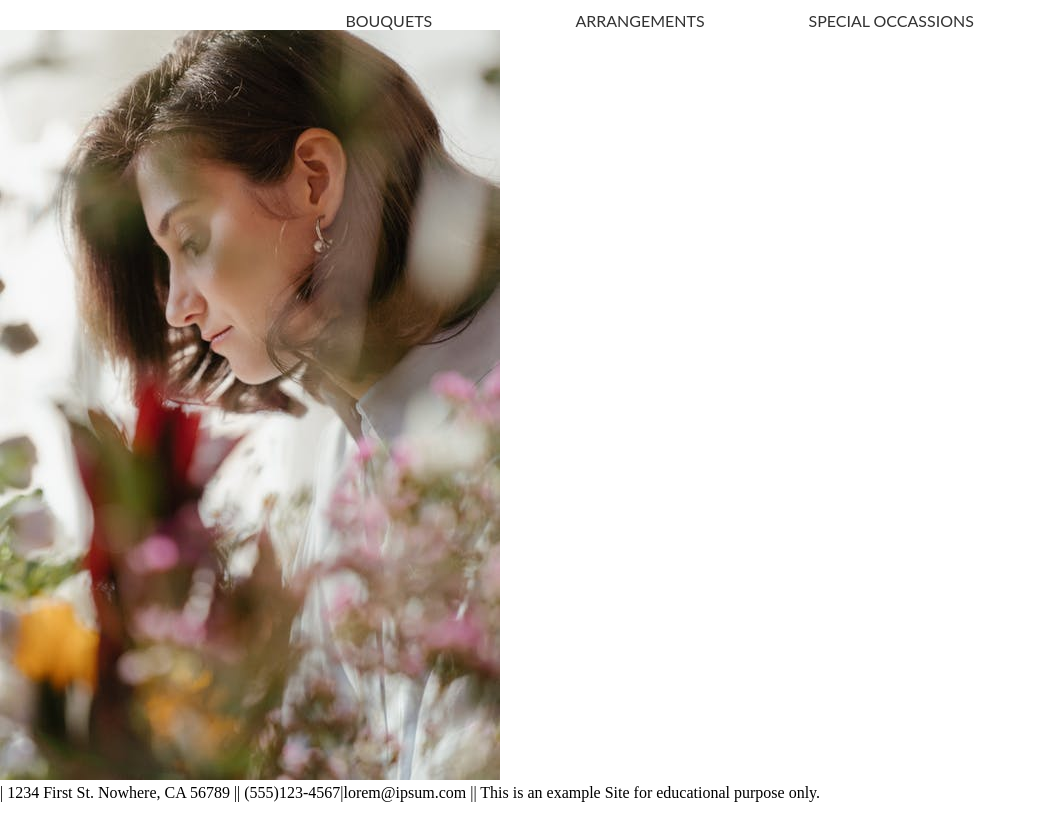
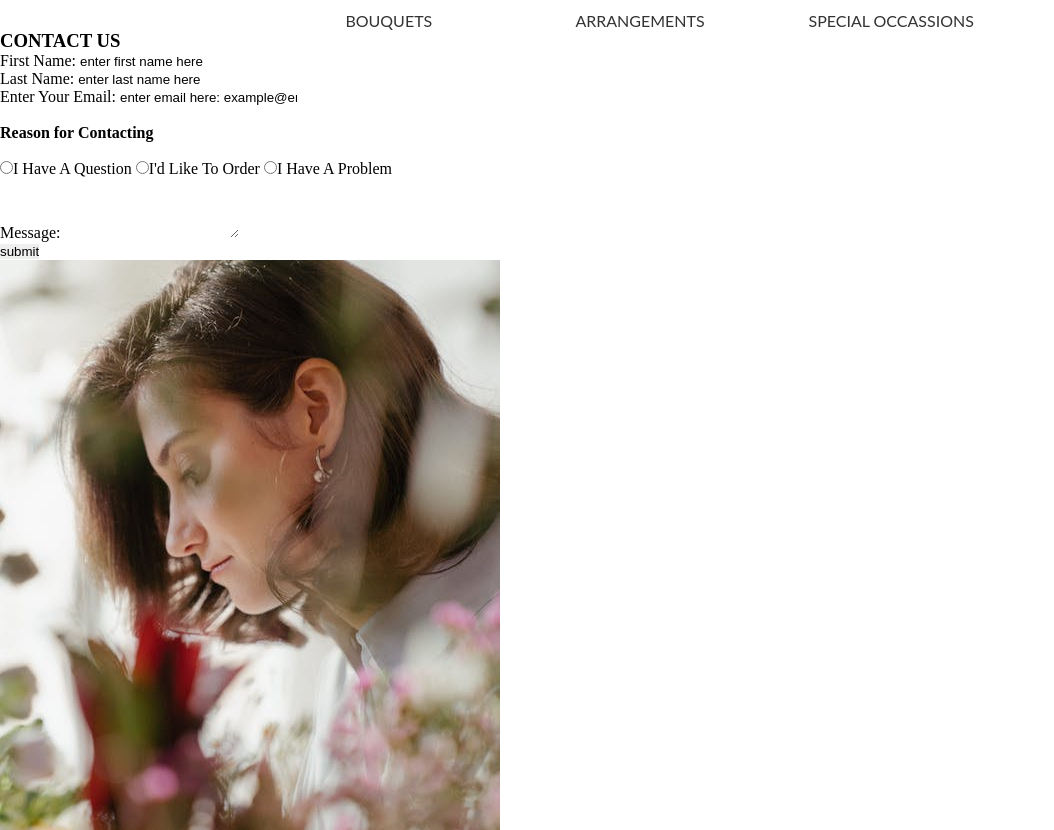
Before and after one commit to edwardlittlehands/M13_Valencia_Edwardo, a plain HTML site: page index.html in a window 1280 px wide. Shown: the part 871-1701 px from the top of the page, without its empty margins (0-1054 px from the left). Before the commit the page ends 1673 px from the top, so only its background shows below. Drawn offline with Linux system fonts and the light colour scheme.

Commit message:
added classes and ID

```diff
--- a/index.html
+++ b/index.html
@@ -38,27 +38,53 @@
   </section>
 
   <section id="fleximg" class="flex">
-	<Figure>
+	<Figure class="borderfigure">
 		<img src="images/bouquet.jpeg" alt="logo">
 			<figcaption>BOUQUETS</figcaption>
 
 	</figure>
 
-	<Figure>
+	<Figure class="borderfigure">
 		<img src="images/arrangement.jpeg" alt="logo">
 			<figcaption>ARRANGEMENTS</figcaption>
 	</Figure>
 
-	<figure>
+	<Figure class="borderfigure">
 		<img src="images/specialty.jpg" alt="logo">
 			<figcaption>SPECIAL OCCASSIONS</figcaption>
 	</figure>
    </section>
 
-   <section>
-	<form>
+   <section id="contact" class="flexcontact">
+	<form id="contactform">
+		<h3>CONTACT US</h3>
+		<label for="fname">First Name:</label>
+		<input type="text" id="fname" name="fname" value="enter first name here"><br>
+		<label for="lname">Last Name:</label>
+		<input type="text" id="lname" name="lname" Value="enter last name here"><br>
+
+		<label for="email">Enter Your Email:</label>
+		<input type="email" id="email" name="email" value="enter email here: example@email.com"><br>
+		<br>
+
+			<h4>Reason for Contacting</h4><br>
+	        <label for="Question"><input type="radio" id="Question" name="Question" value="I Have A Question">I Have A Question</label>
+		    <label for="Order"><input type="radio" id="Order" name="Question" value="I'd Like To Order">I'd Like To Order</label>
+
+	        <label for="Problem"><input type="radio" id="Problem" name="Question" value="I Have A Problem">I Have A Problem</label><br>
+
+
+
+		<label for="comments">Message:</label>
+		<textarea id="comments" name="comments" rows="4" cols+"505"></textarea><br>
+
+		<input type="submit" value="submit">
+
+
+
+
 	</form>
-	<aside>
+	<aside id="imgflorist">
 		<Figure>
 		<img src="images/florist.jpeg" alt="florist">
 		</figure>
```
